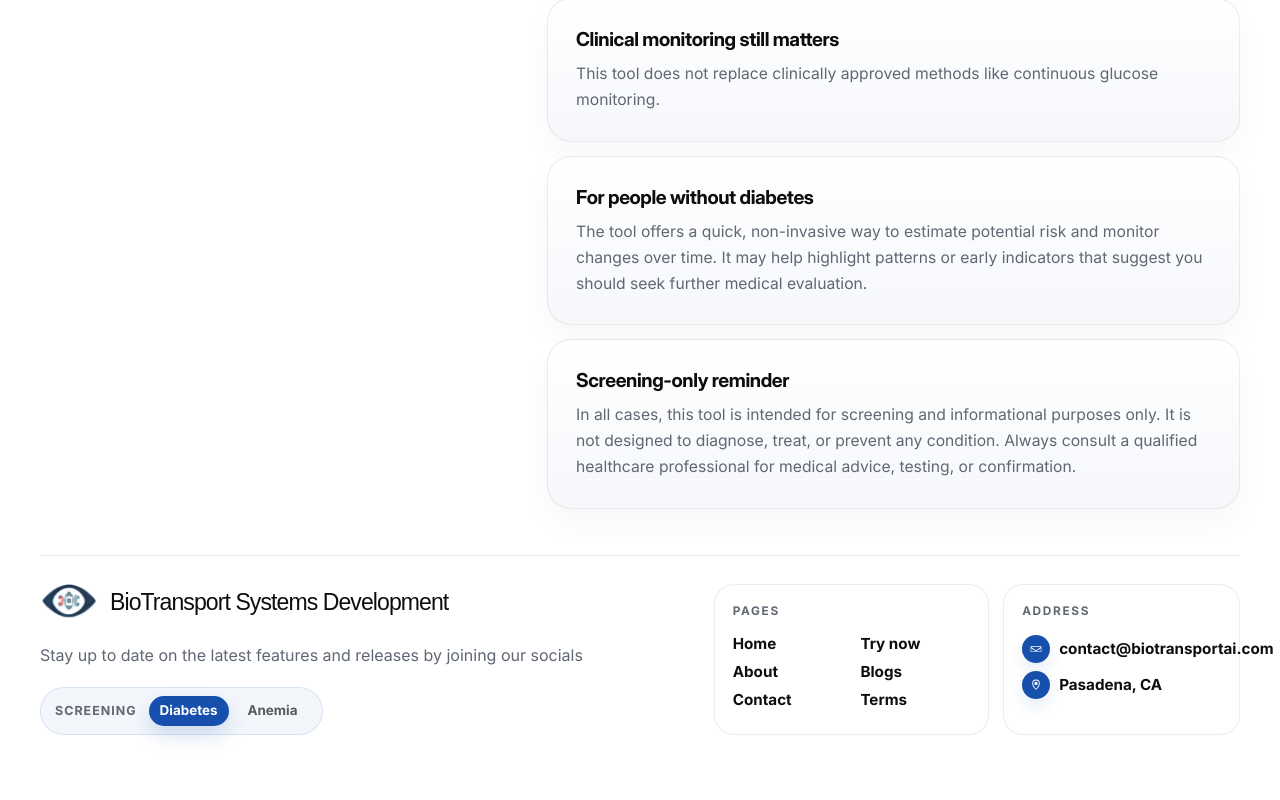
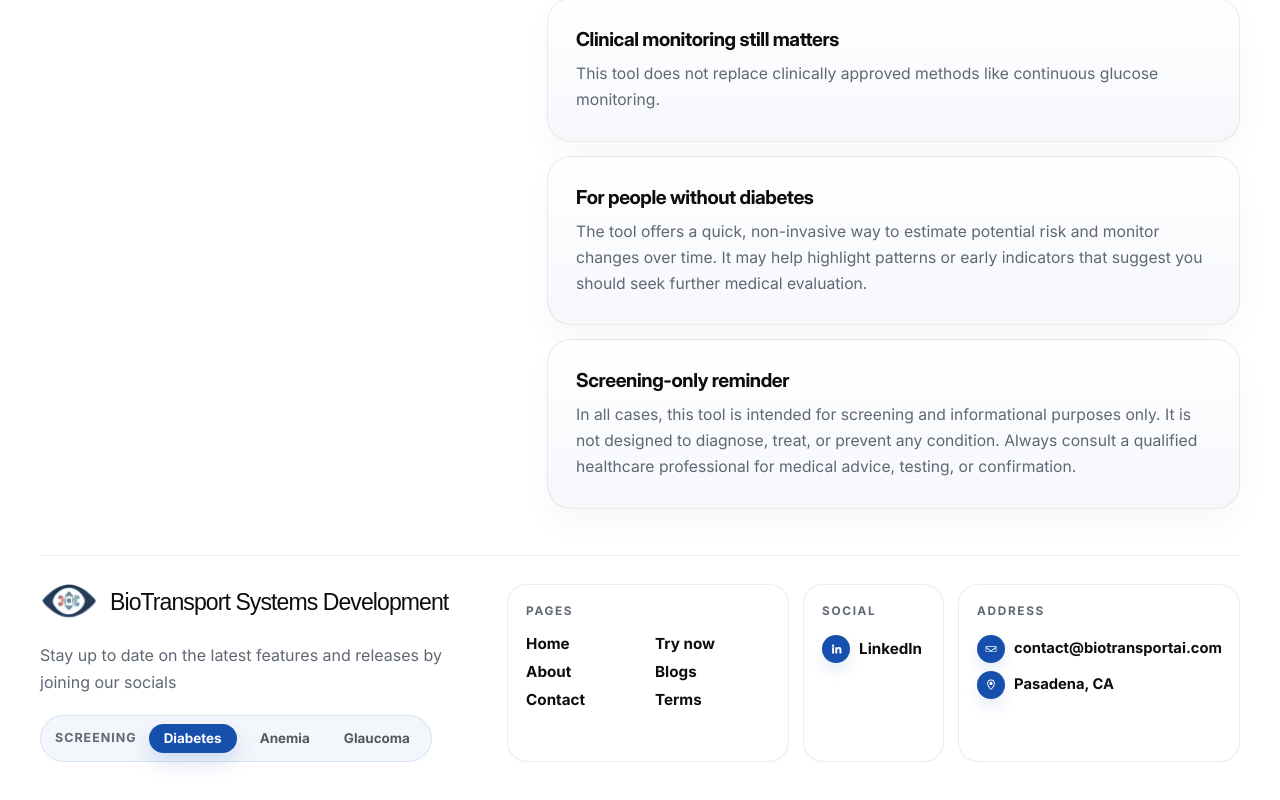
Before and after one commit to AnNik79/diabetes-website-26, a Next.js app: page / in a window 1280 px wide. Shown: the part 2946-3746 px from the top of the page. Before the commit the page ends 3719 px from the top, so only its background shows below. Built offline with nearby package versions, Linux system fonts and the light colour scheme; a web font is replaced by a local one.

Commit message:
Fix UI issues and add Glacouma site

```diff
--- a/app/globals.css
+++ b/app/globals.css
@@ -1173,7 +1173,7 @@ summary::-webkit-details-marker {
 
 .site-footer-shell {
   display: grid;
-  grid-template-columns: minmax(320px, 0.95fr) minmax(360px, 0.82fr);
+  grid-template-columns: minmax(280px, 0.55fr) minmax(440px, 1fr);
   gap: clamp(28px, 5vw, 72px);
   align-items: stretch;
   border-top: 1px solid var(--site-border);
@@ -1227,7 +1227,7 @@ summary::-webkit-details-marker {
   width: 100%;
   align-items: start;
   gap: 14px;
-  grid-template-columns: minmax(0, 1fr) minmax(190px, 0.86fr);
+  grid-template-columns: minmax(150px, 1fr) minmax(130px, 0.5fr) minmax(260px, 1fr);
 }
 
 .footer-column {
@@ -1244,7 +1244,8 @@ summary::-webkit-details-marker {
   background: rgba(255, 255, 255, 0.58);
 }
 
-.footer-column--contact {
+.footer-column--contact,
+.footer-column--social {
   display: flex;
   flex-direction: column;
   align-items: flex-start;
@@ -1254,11 +1255,18 @@ summary::-webkit-details-marker {
 
 .footer-page-list {
   display: grid;
-  grid-template-columns: repeat(2, minmax(86px, 1fr));
-  gap: 10px 18px;
+  grid-template-columns: repeat(2, minmax(0, 1fr));
+  gap: 10px 14px;
 }
 
 .footer-contact-list {
+  display: flex;
+  flex-direction: column;
+  align-items: flex-start;
+  gap: 8px;
+}
+
+.footer-social-list {
   display: flex;
   flex-direction: column;
   align-items: flex-start;
@@ -1274,18 +1282,27 @@ summary::-webkit-details-marker {
 }
 
 .footer-link,
-.footer-contact-link {
+.footer-contact-link,
+.footer-social-link {
   font-size: 0.95rem;
   font-weight: 700;
   line-height: 1.2;
 }
 
 .footer-contact-link {
-  display: inline-flex;
+  font-size: 0.92rem;
+}
+
+.footer-contact-link,
+.footer-social-link {
+  display: flex;
   align-items: center;
   min-height: 0;
   gap: 9px;
   line-height: 1.15;
+  max-width: 100%;
+  min-width: 0;
+  white-space: nowrap;
 }
 
 .footer-contact-link--static {
@@ -1293,6 +1310,7 @@ summary::-webkit-details-marker {
 }
 
 .footer-contact-icon,
+.footer-social-icon,
 .contact-info-icon {
   display: inline-flex;
   width: 38px;
@@ -1305,18 +1323,22 @@ summary::-webkit-details-marker {
   box-shadow: var(--site-shadow-button);
 }
 
-.footer-contact-icon {
+.footer-contact-icon,
+.footer-social-icon {
   width: 28px;
   height: 28px;
+  flex: 0 0 28px;
   box-shadow: 0 8px 14px rgba(23, 80, 172, 0.1);
 }
 
-.footer-contact-icon .site-contact-icon {
+.footer-contact-icon .site-contact-icon,
+.footer-social-icon .site-social-icon {
   width: 14px;
   height: 14px;
 }
 
-.site-contact-icon {
+.site-contact-icon,
+.site-social-icon {
   width: 18px;
   height: 18px;
 }
--- a/components/site-content.ts
+++ b/components/site-content.ts
@@ -26,16 +26,16 @@ export const images = {
     alt: "BioTransport screening flow shown on a phone.",
   },
   aboutDoctor: {
-    src: "/assets/images/about/screening-doctor.png",
-    width: 1024,
-    height: 1536,
-    alt: "Doctor supporting a screening patient.",
+    src: "/assets/images/about/eye-drawing.webp",
+    width: 428,
+    height: 428,
+    alt: "Eye drawing used for diabetes screening.",
   },
   aboutNurse: {
-    src: "/assets/images/about/support-nurse.png",
-    width: 1024,
-    height: 1389,
-    alt: "Support nurse answering a call.",
+    src: "/assets/images/about/eye-drawing.webp",
+    width: 428,
+    height: 428,
+    alt: "Eye drawing used for diabetes screening.",
   },
   teamLead: {
     src: "/assets/images/about/team-lead.webp",
@@ -392,9 +392,16 @@ export const sharedContent = {
     { label: "Contact", href: "/contact" },
     { label: "Terms", href: "/terms" },
   ],
+  footerSocial: [
+    {
+      label: "LinkedIn",
+      href: "https://www.linkedin.com/company/biotransport-systems-development/",
+    },
+  ],
   screeningMenu: [
     { label: "Diabetes", href: "/", current: true },
     { label: "Anemia", href: "https://anemia.biotransportai.com/", current: false },
+    { label: "Glaucoma", href: "https://glaucoma.biotransportai.com/", current: false },
   ],
   footerContact: [
     {
--- a/components/site-pages.tsx
+++ b/components/site-pages.tsx
@@ -63,6 +63,17 @@ function MapPinIcon() {
     <svg aria-hidden="true" viewBox="0 0 24 24" className="site-contact-icon">
       <path
         d="M12 2.75a6.5 6.5 0 0 1 6.5 6.5c0 4.4-4.64 9.28-5.95 10.58a.78.78 0 0 1-1.1 0C10.14 18.53 5.5 13.65 5.5 9.25A6.5 6.5 0 0 1 12 2.75Zm0 1.5a5 5 0 0 0-5 5c0 3.49 3.6 7.66 5 9.07 1.4-1.41 5-5.58 5-9.07a5 5 0 0 0-5-5Zm0 2.25a2.75 2.75 0 1 1 0 5.5 2.75 2.75 0 0 1 0-5.5Z"
+        fill="currentColor"
+      />
+    </svg>
+  );
+}
+
+function LinkedInIcon() {
+  return (
+    <svg aria-hidden="true" viewBox="0 0 24 24" className="site-social-icon">
+      <path
+        d="M5.29 8.94h3.36v10.8H5.29V8.94Zm1.68-4.68c1.08 0 1.96.88 1.96 1.96s-.88 1.95-1.96 1.95A1.95 1.95 0 0 1 5 6.22c0-1.08.88-1.96 1.97-1.96Zm3.8 4.68h3.22v1.48h.05c.45-.85 1.55-1.74 3.18-1.74 3.4 0 4.03 2.24 4.03 5.16v5.9h-3.36v-5.23c0-1.25-.02-2.85-1.74-2.85-1.74 0-2.01 1.36-2.01 2.76v5.32h-3.37V8.94Z"
         fill="currentColor"
       />
     </svg>
@@ -380,6 +391,26 @@ function SiteFooter() {
                 <Link className="footer-link" href={item.href} key={item.href}>
                   {item.label}
                 </Link>
+              ))}
+            </div>
+          </div>
+          <div className="footer-column footer-column--social">
+            <span className="footer-label">Social</span>
+            <div className="footer-social-list">
+              {sharedContent.footerSocial.map((item) => (
+                <a
+                  aria-label={`${item.label} profile`}
+                  className="footer-social-link"
+                  href={item.href}
+                  key={item.href}
+                  rel="noreferrer"
+                  target="_blank"
+                >
+                  <span className="footer-social-icon">
+                    <LinkedInIcon />
+                  </span>
+                  <span>{item.label}</span>
+                </a>
               ))}
             </div>
           </div>
```
Also changed, not shown: public/assets/images/about/eye-drawing.webp (added), 1 other file (tests, documents, lock files or other folders).
